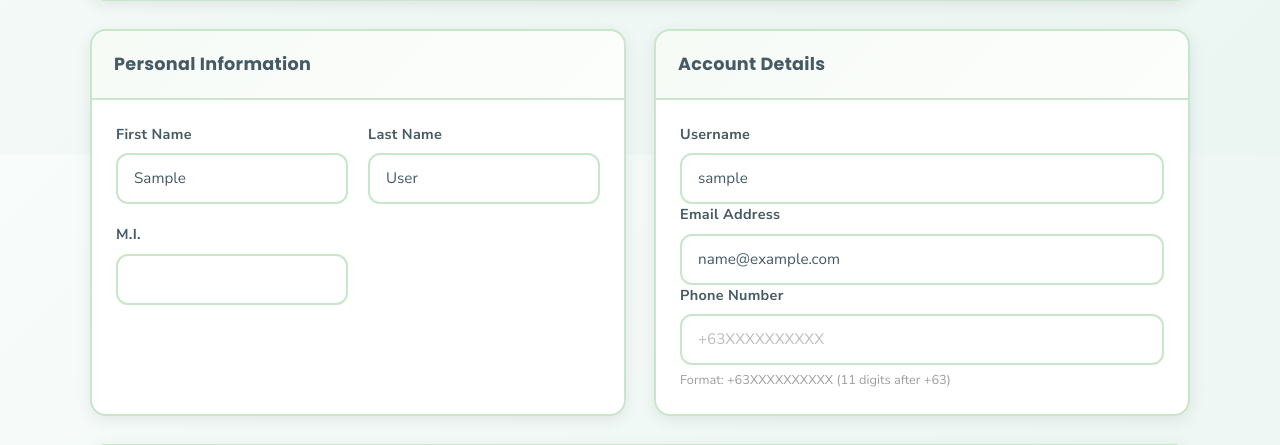
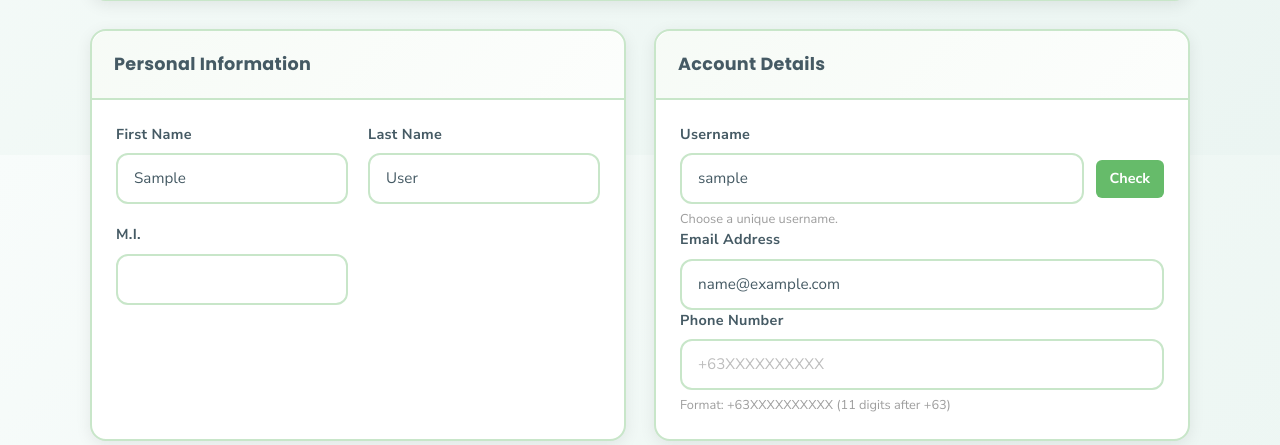
Before and after one commit to chocolatecrinkles/StudyHive, a Django app: page /profile/manage/ in a window 1280 px wide. Shown: the part 645-1090 px from the top of the page. Run offline with Django 5.2, Linux system fonts and the light colour scheme; the visitor is signed in with stand-in values (Sample User, id 1); data comes from the database, SQL or seed files in the repository; some libraries are stand-ins or nearby versions.

Commit message:
fully implemented edit profile

```diff
--- a/core/views.py
+++ b/core/views.py
@@ -69,6 +69,8 @@ def login_view(request):
 
 @login_required(login_url="core:login")
 def home(request):
+    profile = UserProfile.objects.get(user=request.user)
+
     query = request.GET.get("q", "").strip()
     filter_by = request.GET.get("filter", "all")
 
@@ -98,12 +100,12 @@ def home(request):
     elif filter_by == "trending":
         study_spaces = study_spaces.filter(is_trending=True)
 
-    context = {
+    return render(request, "home.html", {
         "study_spaces": study_spaces,
         "query": query,
         "filter_by": filter_by,
-    }
-    return render(request, "home.html", context)
+        "profile": profile,
+    })
 
 
 def logout_view(request):
@@ -130,7 +132,12 @@ def register_view(request):
 @login_required(login_url='core:login')
 def profile_view(request):
     profile, created = UserProfile.objects.get_or_create(user=request.user)
-    return render(request, "profile.html", {"profile": profile})
+
+    return render(request, "profile.html", {
+        "profile": profile,
+        "user": request.user
+    })
+
 
 
 @login_required(login_url='core:login')
@@ -149,6 +156,18 @@ def manage_profile(request):
 
         avatar = request.FILES.get("avatar")
         avatar_removed = request.POST.get("avatar_removed")
+
+        # --- FIX LOCATION 1: Define Path and Extension Universally ---
+        bucket_name = "avatars" # Must match your Supabase bucket casing
+        file_extension = ""
+        if avatar:
+            file_extension = os.path.splitext(avatar.name)[1]
+
+        # This is the base path for storage (without the extension)
+        file_path_for_storage = f"users/{request.user.id}/avatar_final"
+        # The full path that will actually be used for the file in storage (e.g., .../avatar_final.png)
+        full_file_path = f"users/{request.user.id}/avatar_final{file_extension}"
+        # -------------------------------------------------------------
 
         # Validate required fields (minimal check)
         if not first_name or not last_name or not username or not email:
@@ -179,7 +198,6 @@ def manage_profile(request):
         profile.bio = bio
 
         # --- 2. AVATAR HANDLING (Upload/Update Logic) ---
-        bucket_name = "avatars".strip()
 
         if avatar_removed == 'true':
             placeholder_path = settings.STATIC_URL + 'imgs/avatar_placeholder.jpg'
@@ -192,19 +210,15 @@ def manage_profile(request):
                 messages.error(request, "File storage service is unavailable.")
                 return redirect("core:manage_profile")
 
-            # Define consistent file path
-            file_extension = os.path.splitext(avatar.name)[1]
-            file_path = f"users/{request.user.id}/avatar_final{file_extension}"
-
             # Read file content
             avatar.file.seek(0)
             file_content = avatar.file.read()
 
             try:
-                # Attempt 1: Use .update() for overwriting (if file exists)
+                # Attempt 1: Use .update() for overwriting (file_path is now full_file_path)
                 supabase.storage.from_(bucket_name).update(
                     file=file_content,
-                    path=file_path,
+                    path=full_file_path,
                     file_options={"content-type": avatar.content_type}
                 )
 
@@ -220,7 +234,7 @@ def manage_profile(request):
                         # Fallback Attempt 2: Use .upload()
                         supabase.storage.from_(bucket_name).upload(
                             file=file_content,
-                            path=file_path,
+                            path=full_file_path, # Use the full path here too
                             file_options={"content-type": avatar.content_type}
                         )
                     except Exception as upload_e:
@@ -231,26 +245,27 @@ def manage_profile(request):
                         return redirect("core:manage_profile")
 
                 else:
-                    # Catch all other critical errors
+                    # Catch all other critical errors (RLS failure, etc.)
                     print(f"Supabase Profile Picture Critical Error: {e}")
                     if request.headers.get('x-requested-with') == 'XMLHttpRequest':
                         return JsonResponse({"status": "error", "message": "Avatar upload failed: Check Supabase config."}, status=400)
                     messages.error(request, "Failed to upload profile picture.")
                     return redirect("core:manage_profile")
 
+            # --- URL GENERATION (Now runs only on success) ---
             print("--- SUPABASE DEBUG START ---")
-            print(f"File Path: {file_path}")
+            print(f"File Path: {full_file_path}")
             print(f"Bucket Name: {bucket_name}")
-            # --- GLOBAL FIX: ADD CACHE BUSTER TO URL ---
-            base_url = supabase.storage.from_(bucket_name).get_public_url(file_path)
+
+            # Use the full path for the public URL retrieval
+            base_url = supabase.storage.from_(bucket_name).get_public_url(full_file_path)
 
             if base_url.endswith('?'):
                 base_url = base_url[:-1]
 
-            # Append a unique timestamp to the URL to force the browser to refresh the image globally
+            # Final URL includes extension and cache buster
             public_url = f"{base_url}?cachebuster={int(time.time())}"
 
-            print(f"Base URL (Should be valid): {base_url}")
             print(f"Final URL saved to DB: {public_url}")
             print("--- SUPABASE DEBUG END ---")
 
@@ -264,7 +279,6 @@ def manage_profile(request):
 
         # Return JSON response if AJAX request
         if request.headers.get('x-requested-with') == 'XMLHttpRequest':
-            # Optionally return the new URL to the client for immediate UI update without redirecting
             return JsonResponse({"status": "ok", "message": "Profile updated successfully.", "new_avatar_url": profile.avatar_url})
 
         # Regular form submission
@@ -279,6 +293,8 @@ def manage_profile(request):
 
 @login_required(login_url="core:login")
 def map_view(request):
+    profile = UserProfile.objects.get(user=request.user)
+
     query = request.GET.get("q", "")
     filter_by = request.GET.get("filter", "all")
 
@@ -300,11 +316,16 @@ def map_view(request):
     elif filter_by == "open24":
         study_spots = study_spots.filter(open_24_7=True)
 
-    return render(request, "map_view.html", {"study_spots": study_spots})
+    return render(request, "map_view.html", {
+        "study_spots": study_spots,
+        "profile": profile,
+    })
 
 
 @contributor_required
 def create_listing(request):
+    profile = UserProfile.objects.get(user=request.user)
+
     if request.method == 'POST':
         name = request.POST.get('name')
         location = request.POST.get('location')
@@ -333,7 +354,10 @@ def create_listing(request):
         messages.success(request, "✅ Listing successfully created!")
         return redirect('core:home')
 
-    return render(request, 'create_listing.html')
+    return render(request, 'create_listing.html', {
+        'profile': profile
+    })
+
 
 @contributor_required
 def my_listings(request):
@@ -343,6 +367,8 @@ def my_listings(request):
 
 @contributor_required
 def edit_listing(request, spot_id):
+    profile = UserProfile.objects.get(user=request.user)
+
     spot = get_object_or_404(StudySpot, id=spot_id)
     if request.method == "POST":
         form = StudySpotForm(request.POST, request.FILES, instance=spot)
@@ -352,7 +378,11 @@ def edit_listing(request, spot_id):
     else:
         form = StudySpotForm(instance=spot)
 
-    return render(request, 'edit_listing.html', {'form': form, 'spot': spot})
+    return render(request, 'edit_listing.html', {
+        'form': form,
+        'spot': spot,
+        'profile': profile,
+    })
 
 
 @contributor_required
@@ -374,7 +404,8 @@ def delete_listing(request, id):
 
 @login_required
 def apply_staff(request):
-    # Get existing application (if any)
+    profile = UserProfile.objects.get(user=request.user)
+
     application = StaffApplication.objects.filter(user=request.user).first()
 
     if request.method == "POST":
@@ -418,6 +449,7 @@ def apply_staff(request):
     return render(request, "apply_staff.html", {
         "form": form,
         "application": application,
+        "profile": profile,
     })
 
 def studyspot_detail(request, spot_id):
@@ -499,11 +531,11 @@ def check_username_uniqueness(request):
         # Check Django's User model if the username is already taken by ANY OTHER user.
         # This is the authoritative check.
         if User.objects.filter(username__iexact=username_to_check).exists():
-             is_available = False
-             message = "Username already taken."
+            is_available = False
+            message = "Username already taken."
         else:
-             is_available = True
-             message = "Username is available."
+            is_available = True
+            message = "Username is available."
 
         return JsonResponse({"is_available": is_available, "message": message}, status=200)
 
--- a/static/css/manage_profile.css
+++ b/static/css/manage_profile.css
@@ -897,3 +897,36 @@ body {
 .btn-active:hover {
   background-color: #1b5e20;
 }
+
+.username-check-wrapper {
+    display: flex;
+    align-items: center;
+    gap: 12px;
+}
+
+.username-check-wrapper input {
+    flex: 1;
+}
+
+.check-btn {
+    padding: 8px 14px;
+    background: #66BB6A;
+    color: white;
+    border: none;
+    border-radius: 6px;
+    font-size: 0.9rem;
+    font-weight: 600;
+    cursor: pointer;
+    transition: 0.2s ease;
+    white-space: nowrap;
+}
+
+.check-btn:hover {
+    background: #337536;
+
+}
+
+.check-btn:disabled {
+    background: #9ca3af;
+    cursor: not-allowed;
+}
--- a/static/js/manage_profile.js
+++ b/static/js/manage_profile.js
@@ -18,6 +18,8 @@ document.addEventListener("DOMContentLoaded", () => {
     const usernameInput = document.getElementById("username");
     const emailInput = document.getElementById("email");
     const phoneInput = document.getElementById("phone_number");
+    const checkUsernameBtn = document.getElementById("checkUsernameBtn");
+
     // -------------------------
 
     // Global variables for uniqueness state and original value
@@ -239,8 +241,44 @@ document.addEventListener("DOMContentLoaded", () => {
         }
     });
 
-    // --- USERNAME ASYNC CHECK ON BLUR ---
-    usernameInput?.addEventListener('blur', checkUsernameUniqueness);
+
+    checkUsernameBtn?.addEventListener("click", async () => {
+    const value = usernameInput.value.trim();
+
+    // Remove previous status messages
+    usernameInput.closest('.form-group')
+        ?.querySelectorAll('.error-message, .success-message')
+        .forEach(el => el.remove());
+
+    // If blank → do nothing
+    if (value === "") {
+        showTransientError(usernameInput, "Enter a username first.", true);
+        return;
+    }
+
+    // If unchanged → no need to check
+    if (value === originalUsername) {
+        showTransientError(usernameInput, "This is already your current username.", false);
+        isUsernameUnique = true;
+        return;
+    }
+
+    // Disable button visually
+    checkUsernameBtn.disabled = true;
+    checkUsernameBtn.textContent = "Checking...";
+
+    // Run the async check
+    await checkUsernameUniqueness();
+
+    // Re-enable button
+    checkUsernameBtn.disabled = false;
+    checkUsernameBtn.textContent = "Check";
+
+    // Re-check form changes after checking
+    checkFormChanges();
+});
+
+
 
     // Phone Number Auto-Spacing and Prefix Enforcement (No change)
     phoneInput?.addEventListener('input', function() {
--- a/templates/home.html
+++ b/templates/home.html
@@ -54,7 +54,7 @@
           <div class="user-dropdown">
             <button class="user-avatar" id="dropdownBtn">
               {% if user.userprofile.avatar_url %}
-                <img src="{{ user.userprofile.avatar_url.url }}" alt="Profile">
+                <img src="{{ user.userprofile.avatar_url }}" alt="Profile">
               {% else %}
                 <img src="{% static 'imgs/avatar_placeholder.jpg' %}" alt="Profile">
               {% endif %}
@@ -62,7 +62,7 @@
 
             <div class="dropdown-menu" id="userDropdown">
               <div class="dropdown-user">
-                <img src="{% if user.userprofile.avatar_url %}{{ user.userprofile.avatar_url.url }}{% else %}{% static 'imgs/avatar_placeholder.jpg' %}{% endif %}" alt="">
+                <img src="{% if user.userprofile.avatar_url %}{{ user.userprofile.avatar_url }}{% else %}{% static 'imgs/avatar_placeholder.jpg' %}{% endif %}" alt="">
                 <div>
                   <strong>{{ user.first_name }} {{ user.last_name }}</strong><br>
                   <small>{{ user.email }}</small>
--- a/templates/manage_profile.html
+++ b/templates/manage_profile.html
@@ -115,10 +115,26 @@
             <h3>Account Details</h3>
           </div>
           <div class="card-body">
-            <div class="form-group">
-              <label for="username">Username</label>
-              <input id="username" type="text" name="username" value="{{ request.user.username }}" required autocomplete="username">
-            </div>
+            <div class="form-group username-group">
+                <label for="username">Username</label>
+
+                <div class="username-check-wrapper">
+                  <input
+                      id="username"
+                      type="text"
+                      name="username"
+                      value="{{ request.user.username }}"
+                      required
+                      autocomplete="username"
+                  >
+
+                  <button type="button" id="checkUsernameBtn" class="check-btn">
+                      Check
+                  </button>
+                </div>
+                <div class="field-hint">Choose a unique username.</div>
+              </div>
+
 
             <div class="form-group">
               <label for="email">Email Address</label>
--- a/templates/map_view.html
+++ b/templates/map_view.html
@@ -26,7 +26,7 @@
       <div class="user-dropdown">
         <button class="user-avatar" id="dropdownBtn">
           {% if user.userprofile.avatar_url %}
-            <img src="{{ user.userprofile.avatar_url.url }}" alt="Profile">
+            <img src="{{ user.userprofile.avatar_url }}" alt="Profile">
           {% else %}
             <img src="{% static 'imgs/avatar_placeholder.jpg' %}" alt="Profile">
           {% endif %}
@@ -34,7 +34,8 @@
 
         <div class="dropdown-menu" id="userDropdown">
           <div class="dropdown-user">
-            <img src="{% if user.userprofile.avatar_url %}{{ user.userprofile.avatar_url.url }}{% else %}{% static 'imgs/avatar_placeholder.jpg' %}{% endif %}" alt="">
+            <img src="{% if user.userprofile.avatar_url %}{{ user.userprofile.avatar_url }}
+{% else %}{% static 'imgs/avatar_placeholder.jpg' %}{% endif %}" alt="">
             <div>
               <strong>{{ user.first_name }} {{ user.last_name }}</strong><br>
               <small>{{ user.email }}</small>
```
Also changed, not shown: core/migrations/0014_alter_userprofile_avatar_url.py (added).
